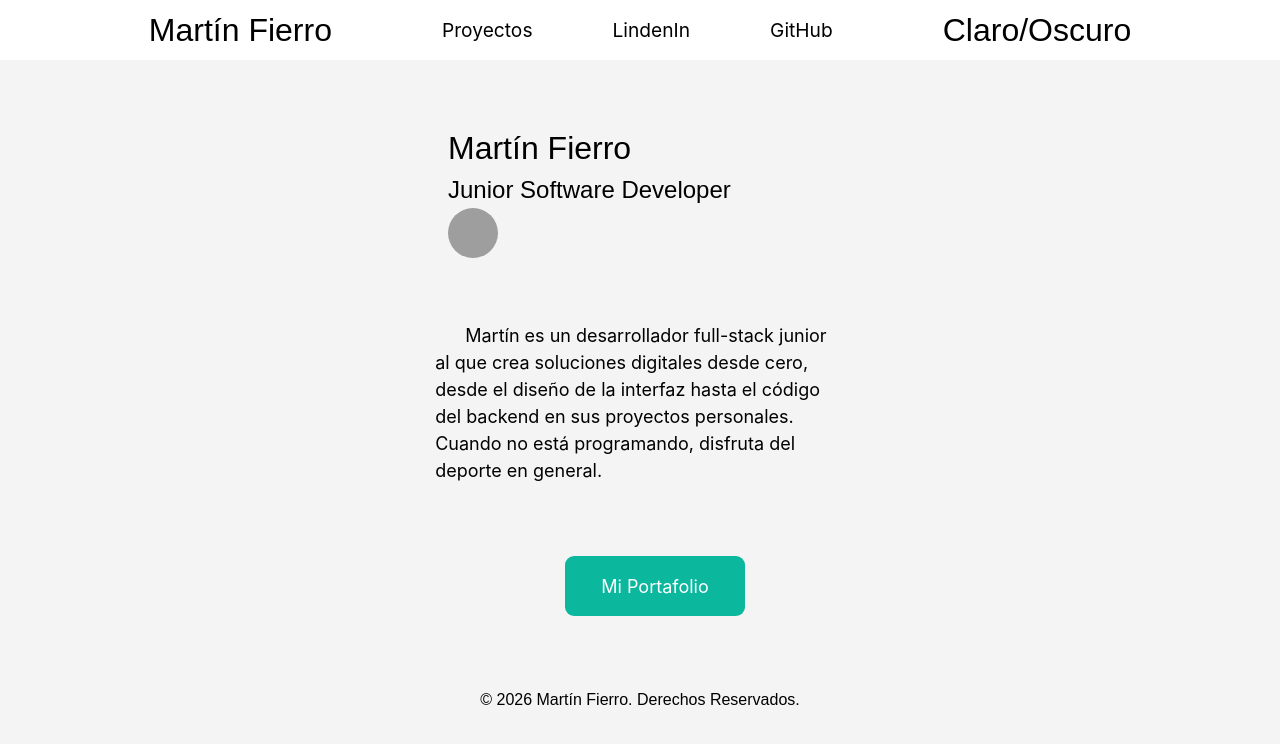
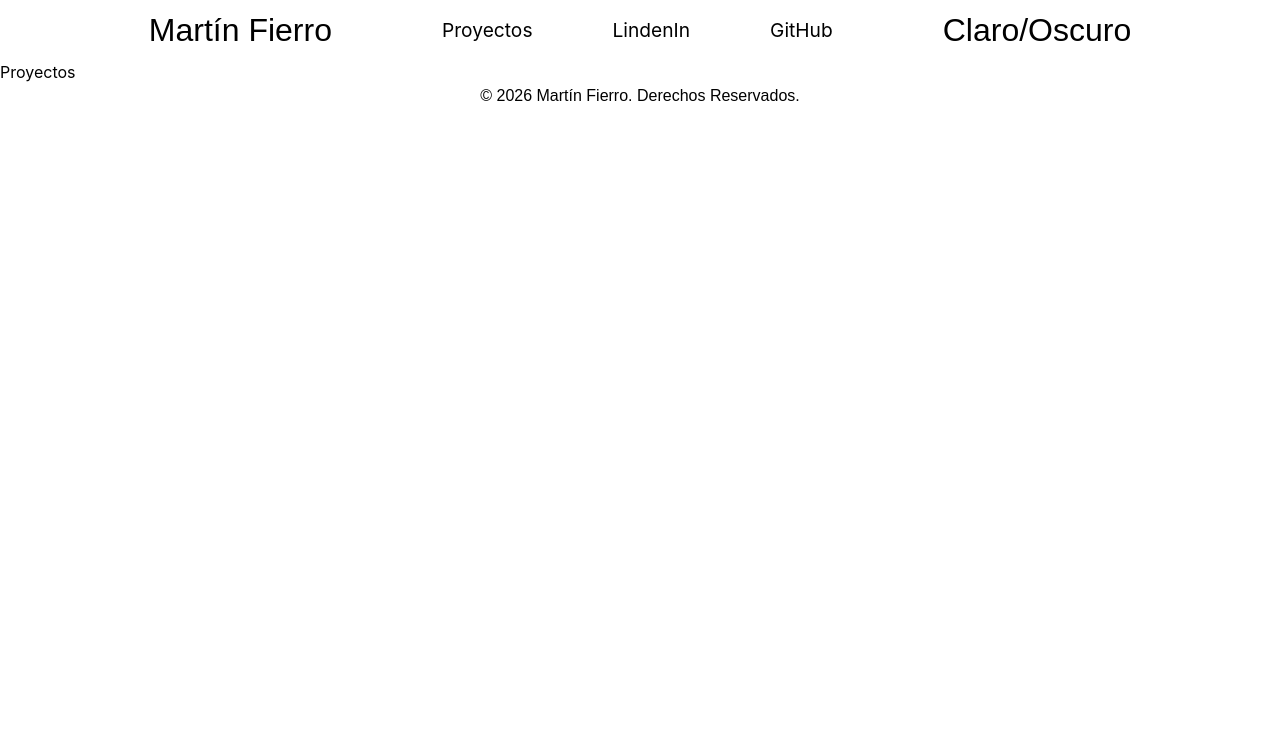
Before and after one commit to martiinfiierro2/Portafolio, a React (Vite) app: page /proyectos in a window 1280 px wide. Shown: the top 744 px of the page. Built offline with nearby package versions, Linux system fonts and the light colour scheme; grey boxes are pictures that could not be loaded; the HTML template or start-up script is replaced by a standard one.

Commit message:
routes done

```diff
--- a/package.json
+++ b/package.json
@@ -14,7 +14,8 @@
     "framer-motion": "^12.38.0",
     "lucide-react": "^1.14.0",
     "react": "^19.2.5",
-    "react-dom": "^19.2.5"
+    "react-dom": "^19.2.5",
+    "react-router-dom": "^7.15.1"
   },
   "devDependencies": {
     "@eslint/js": "^10.0.1",
--- a/src/App.jsx
+++ b/src/App.jsx
@@ -1,15 +1,15 @@
 import React from 'react';
-import { motion } from 'framer-motion';
-import Header from './Header';
-import Footer from './Footer';
-import Bio from './Bio';
+import { BrowserRouter, Routes, Route } from "react-router-dom";
+import MiPage from './pages/miPage';
+import Proyectos from './pages/proyectos';
 
 export default function App() {
   return (
-    <div className="main-container">
-      <Header />
-      <Bio />
-      <Footer />
-    </div>
+    <BrowserRouter>
+      <Routes>
+        <Route path="/" element={ <MiPage/> }/>
+        <Route path="proyectos" element={ <Proyectos/> }/>
+      </Routes>
+    </BrowserRouter>
   );
 }
--- a/src/Bio.jsx
+++ b/src/components/Biografia.jsx
@@ -1,6 +1,6 @@
 import React, { useState, useEffect } from 'react';
 
-export default function Bio() {
+export default function Biografia() {
   return (
     <div className="bio-container">
         <div className="perfil">
--- a/src/Header.jsx
+++ b/src/components/Header.jsx
@@ -1,4 +1,5 @@
 import React, { useState, useEffect } from 'react';
+import { Link, NavLink } from 'react-router-dom';
 
 export default function Header() {
   const [isMode, setIsMode] = useState(true);
@@ -14,10 +15,10 @@ export default function Header() {
     <div className="header-container">
       <ul className="lista-cabecera">
         <li className="nombre-cabecera">
-          <a>Martín Fierro</a>
+          <Link to="/">Martín Fierro</Link>
         </li>
         <li className="elemento-cabecera">
-          <a>Proyectos</a>
+          <NavLink to="/proyectos">Proyectos</NavLink>
         </li>
         <li className="elemento-cabecera">
           <a>LindenIn</a>
--- /dev/null
+++ b/src/pages/miPage.jsx
@@ -0,0 +1,13 @@
+import Biografia from '../components/Biografia'
+import Footer from '../components/Footer';
+import Header from '../components/Header';
+
+export default function MiPage() {
+  return (
+    <div>
+        <Header />
+        <Biografia />
+        <Footer />
+    </div>
+  );
+}
--- /dev/null
+++ b/src/pages/proyectos.jsx
@@ -0,0 +1,12 @@
+import Footer from '../components/Footer';
+import Header from '../components/Header';
+
+export default function Proyectos() {
+  return (
+    <div>
+        <Header />
+        <p>Proyectos</p>
+        <Footer />
+    </div>
+  );
+}
```
Also changed, not shown: src/components/Footer.jsx (renamed from src/Footer.jsx), src/pages/item.jsx (added), 1 other file (tests, documents, lock files or other folders).
